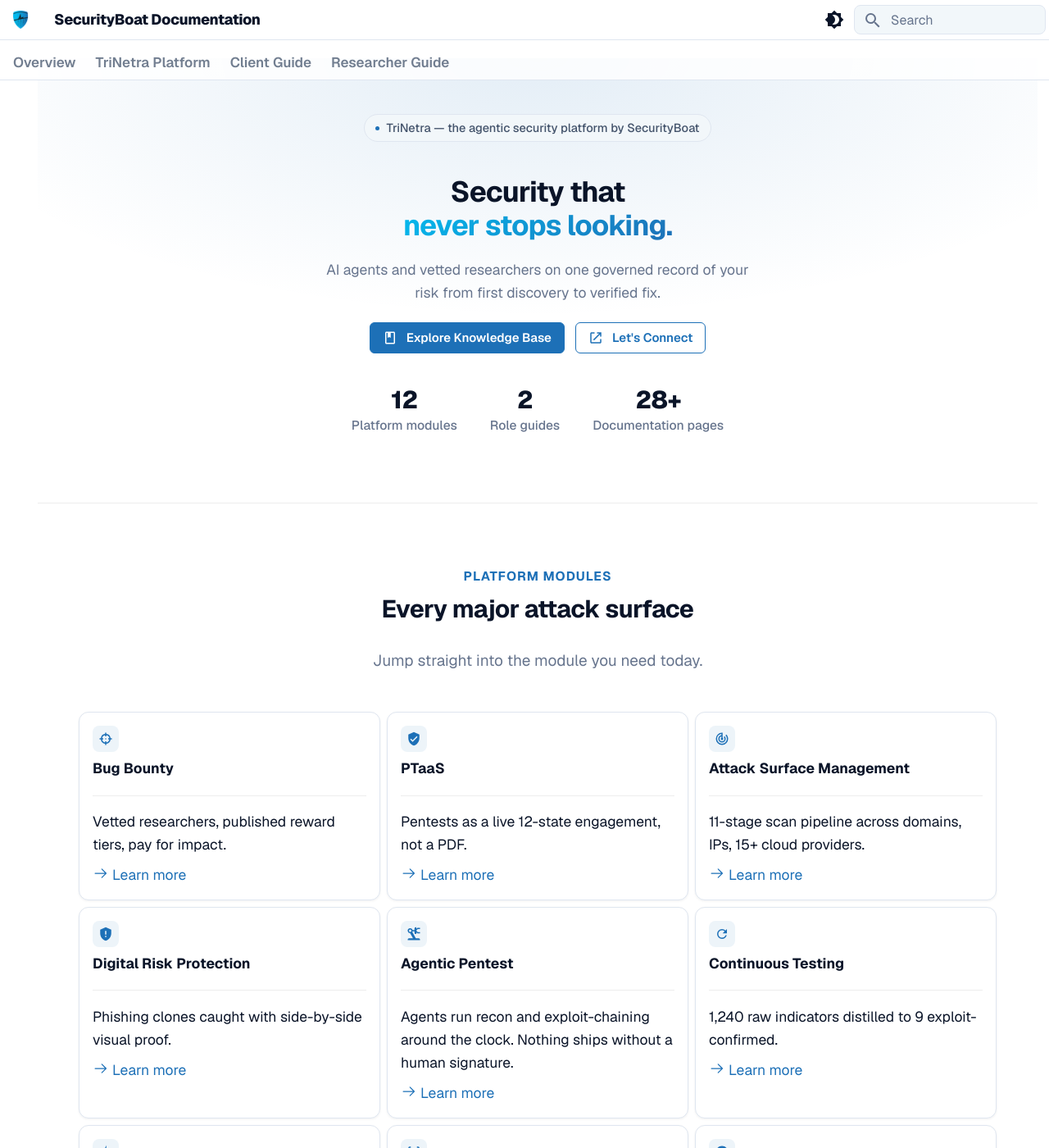
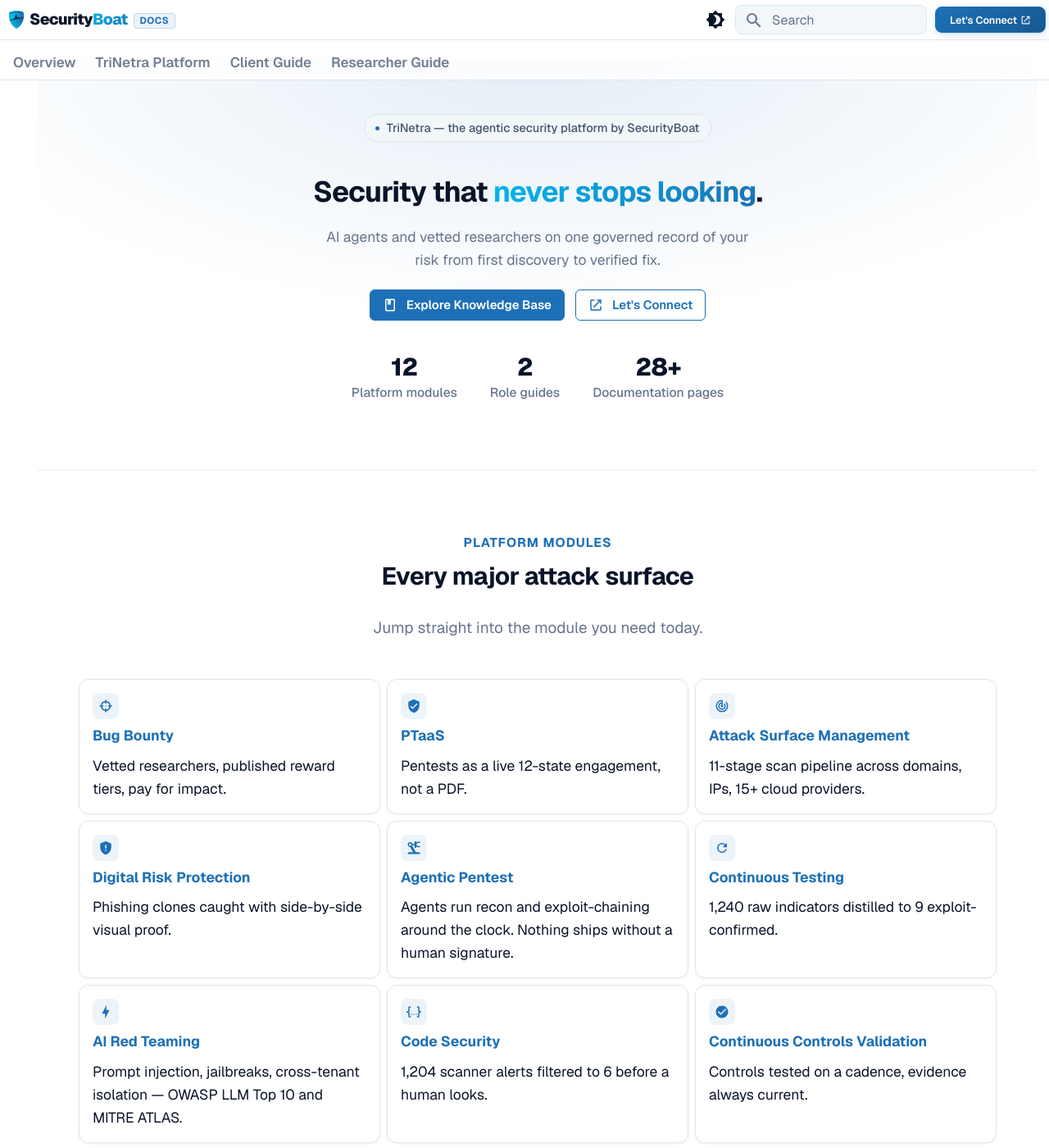
Before and after one commit to Securityboat/SB1-Knowladge-Base-, an MkDocs documentation site: the page built from docs/index.md, in a window 1280 px wide and 1400 px high. Shown: the whole window at 82% size. Built offline with MkDocs 1.6.1 and Material for MkDocs 9.7.7, drawn with Linux system fonts in a browser that asks for light colours; some of the changed text lies outside the part shown.

Commit message:
home page ui changes

```diff
--- a/docs/index.md
+++ b/docs/index.md
@@ -1,6 +1,5 @@
 ---
 hide:
-
   - navigation
   - toc
 ---
@@ -12,7 +11,7 @@
   TriNetra — the agentic security platform by SecurityBoat
 </span>
 
-<h1 class="sb-hero-title">Security that<br><span class="sb-hero-highlight">never stops looking.</span></h1>
+<h1 class="sb-hero-title">Security that <span class="sb-hero-highlight">never stops looking</span>.</h1>
 
 <p class="sb-hero-subtitle">
 AI agents and vetted researchers on one governed record of your risk from first discovery to verified fix.
@@ -56,139 +55,95 @@
 
 -   :material-target:
 
-    **Bug Bounty**
-
-    ---
+    [**Bug Bounty**](trinetra/bug-bounty.md)
 
     Vetted researchers, published reward tiers, pay for impact.
 
-    [:octicons-arrow-right-24: Learn more](trinetra/bug-bounty.md)
-
 -   :material-shield-check:
 
-    **PTaaS**
-
-    ---
+    [**PTaaS**](trinetra/ptaas.md)
 
     Pentests as a live 12-state engagement, not a PDF.
 
-    [:octicons-arrow-right-24: Learn more](trinetra/ptaas.md)
-
 -   :material-radar:
 
-    **Attack Surface Management**
-
-    ---
+    [**Attack Surface Management**](trinetra/attack-surface-management.md)
 
     11-stage scan pipeline across domains, IPs, 15+ cloud providers.
 
-    [:octicons-arrow-right-24: Learn more](trinetra/attack-surface-management.md)
-
 -   :material-shield-alert:
 
-    **Digital Risk Protection**
-
-    ---
+    [**Digital Risk Protection**](trinetra/digital-risk-protection.md)
 
     Phishing clones caught with side-by-side visual proof.
 
-    [:octicons-arrow-right-24: Learn more](trinetra/digital-risk-protection.md)
-
 -   :material-robot-industrial:
 
-    **Agentic Pentest**
-
-    ---
+    [**Agentic Pentest**](trinetra/agentic-pentest.md)
 
     Agents run recon and exploit-chaining around the clock. Nothing ships
     without a human signature.
 
-    [:octicons-arrow-right-24: Learn more](trinetra/agentic-pentest.md)
-
 -   :material-refresh:
 
-    **Continuous Testing**
-
-    ---
+    [**Continuous Testing**](trinetra/continuous-testing.md)
 
     1,240 raw indicators distilled to 9 exploit-confirmed.
 
-    [:octicons-arrow-right-24: Learn more](trinetra/continuous-testing.md)
-
 -   :material-lightning-bolt:
 
-    **AI Red Teaming**
-
-    ---
+    [**AI Red Teaming**](trinetra/ai-red-teaming.md)
 
     Prompt injection, jailbreaks, cross-tenant isolation — OWASP LLM Top 10
     and MITRE ATLAS.
 
-    [:octicons-arrow-right-24: Learn more](trinetra/ai-red-teaming.md)
-
 -   :material-code-json:
 
-    **Code Security**
-
-    ---
+    [**Code Security**](trinetra/code-security.md)
 
     1,204 scanner alerts filtered to 6 before a human looks.
 
-    [:octicons-arrow-right-24: Learn more](trinetra/code-security.md)
-
 -   :material-check-circle:
 
-    **Continuous Controls Validation**
-
-    ---
+    [**Continuous Controls Validation**](trinetra/continuous-controls-validation.md)
 
     Controls tested on a cadence, evidence always current.
 
-    [:octicons-arrow-right-24: Learn more](trinetra/continuous-controls-validation.md)
-
 -   :material-certificate:
 
-    **Trust Center**
-
-    ---
+    [**Trust Center**](trinetra/trust-center.md)
 
     SOC 2, RBI, sub-processor docs behind a request gate.
-
-    [:octicons-arrow-right-24: Learn more](trinetra/trust-center.md)
 
 </div>
 
 <div class="sb-section-header" markdown>
 
-### Managed Services
+<span class="sb-section-label">MANAGED SERVICES</span>
+
+## Senior security & incident leadership
+
+Expert leadership and rapid incident response whenever you need it.
 
 </div>
 
-<div class="grid cards trinetra-cards" markdown>
+<div class="grid cards trinetra-cards managed-cards" markdown>
 
--   :material-account:
+-   :material-account-tie:
 
-    **vCISO as a Service**
-
-    ---
+    [**vCISO as a Service**](trinetra/vciso.md)
 
     Senior security leadership on tap — strategy, board reporting, and
     regulator conversations run by practitioners who have delivered 1,000+
     pentests.
 
-    [:octicons-arrow-right-24: Learn more](trinetra/vciso.md)
+-   :material-shield-alert:
 
--   :material-security:
-
-    **Incident Response**
-
-    ---
+    [**Incident Response**](trinetra/incident-response.md)
 
     When something breaks through, the same team that knows your attack
     surface runs containment, forensics, and recovery — no cold-start
     onboarding mid-crisis.
-
-    [:octicons-arrow-right-24: Learn more](trinetra/incident-response.md)
 
 </div>
 
@@ -202,15 +157,11 @@
 
 -   [:material-domain: **Client Organisation Guide**](client/00-GETTING_STARTED.md)
 
-    ---
-
     Complete guide for client organization members, security managers, and
     compliance officers — covering assets, findings, engagements, and
     compliance reports.
 
 -   [:material-shield-search: **Security Researcher Guide**](researcher/00-GETTING_STARTED.md)
-
-    ---
 
     Detailed manual for security researchers, bug hunters, and penetration
     testers — onboarding, findings, payouts, and bug bounty programs.
@@ -226,7 +177,7 @@
 <div class="sb-footer-col sb-footer-brand-col">
   <div class="sb-footer-brand">
     <img src="images/logo.png" alt="SecurityBoat Shield Logo" class="sb-footer-logo" />
-    <span class="sb-footer-title">SecurityBoat</span>
+    <span class="sb-brand-logo"><span class="sb-brand-main">Security</span><span class="sb-brand-cyan">Boat</span></span><span class="sb-brand-tag">Docs</span>
   </div>
   <p class="sb-footer-desc">
     AI agents and vetted researchers on one governed record of your risk — from first discovery to verified fix.
--- /dev/null
+++ b/docs/javascripts/extra.js
@@ -0,0 +1,34 @@
+document.addEventListener("DOMContentLoaded", function () {
+  function formatLogoText() {
+    const topics = document.querySelectorAll(".md-header__topic .md-ellipsis");
+    topics.forEach(function (el) {
+      if (el.textContent.trim() === "SecurityBoat Documentation" || el.textContent.trim() === "SecurityBoat") {
+        el.innerHTML = '<span class="sb-brand-logo"><span class="sb-brand-main">Security</span><span class="sb-brand-cyan">Boat</span></span><span class="sb-brand-tag">Docs</span>';
+      }
+    });
+  }
+
+  function injectNavCTA() {
+    const headerInner = document.querySelector(".md-header__inner");
+    if (headerInner && !document.querySelector(".sb-nav-cta")) {
+      const ctaBtn = document.createElement("a");
+      ctaBtn.className = "sb-nav-cta";
+      ctaBtn.href = "https://securityboat.net/lets-connect";
+      ctaBtn.target = "_blank";
+      ctaBtn.innerHTML = `<span>Let's Connect</span><svg xmlns="http://www.w3.org/2000/svg" viewBox="0 0 24 24" width="13" height="13" fill="currentColor" style="vertical-align:-1px;margin-left:4px"><path d="M14 3v2h3.59l-9.83 9.83 1.41 1.41L19 6.41V10h2V3m-2 16H5V5h5V3H5c-1.11 0-2 .89-2 2v14c0 1.1.9 2 2 2h14c1.1 0 2-.9 2-2v-5h-2v5z"/></svg>`;
+      headerInner.appendChild(ctaBtn);
+    }
+  }
+
+  formatLogoText();
+  injectNavCTA();
+
+  if (typeof location$ !== "undefined") {
+    location$.subscribe(function () {
+      setTimeout(function () {
+        formatLogoText();
+        injectNavCTA();
+      }, 50);
+    });
+  }
+});
--- a/docs/stylesheets/extra.css
+++ b/docs/stylesheets/extra.css
@@ -161,11 +161,21 @@
    HEADER — transparent, matches securityboat.net
    ═══════════════════════════════════════════ */
 /* Header logo icon styling */
+.md-header__button.md-logo {
+  padding: 0.2rem 0.15rem !important;
+  margin-right: 0 !important;
+}
+
 .md-header__button.md-logo img,
 .md-header__button.md-logo svg {
   height: 22px !important;
   width: auto !important;
   object-fit: contain;
+}
+
+.md-header__title {
+  margin-left: 0.2rem !important;
+  padding-left: 0 !important;
 }
 
 [data-md-color-scheme="default"] .md-header {
@@ -199,6 +209,121 @@
   font-family: 'Geist', sans-serif !important;
   font-weight: 800 !important;
   letter-spacing: -0.02em;
+}
+
+/* Theme Toggle Button Hidden State Fix */
+.md-header__button.md-icon[for^="__palette_"][hidden] {
+  display: none !important;
+}
+
+/* Search Bar Line Height & Alignment Fix */
+.md-search,
+.md-search__inner,
+.md-search__form,
+.md-search__input,
+.md-search__label {
+  line-height: normal !important;
+}
+
+/* Navbar CTA Button matching securityboat.net */
+.sb-nav-cta {
+  display: inline-flex !important;
+  align-items: center !important;
+  justify-content: center !important;
+  height: 32px !important;
+  padding: 0 0.85rem !important;
+  border-radius: 8px !important;
+  font-family: 'Geist', 'Inter', sans-serif !important;
+  font-weight: 600 !important;
+  font-size: 12.5px !important;
+  text-decoration: none !important;
+  white-space: nowrap !important;
+  margin-left: 0.5rem !important;
+  transition: all 0.2s cubic-bezier(0.16, 1, 0.3, 1) !important;
+}
+
+[data-md-color-scheme="default"] .sb-nav-cta {
+  background: linear-gradient(135deg, #1d70b7 0%, #175a92 100%);
+  color: #ffffff !important;
+  box-shadow: 0 2px 8px rgba(29, 112, 183, 0.2);
+  border: 1px solid #1d70b7;
+}
+
+[data-md-color-scheme="default"] .sb-nav-cta:hover {
+  background: linear-gradient(135deg, #04baee 0%, #1d70b7 100%);
+  transform: translateY(-1px);
+  box-shadow: 0 4px 14px rgba(4, 186, 238, 0.3);
+}
+
+[data-md-color-scheme="slate"] .sb-nav-cta {
+  background: linear-gradient(135deg, #22d3f0 0%, #1d70b7 100%);
+  color: #050b17 !important;
+  font-weight: 700 !important;
+  box-shadow: 0 2px 10px rgba(34, 211, 240, 0.25);
+  border: none;
+}
+
+[data-md-color-scheme="slate"] .sb-nav-cta:hover {
+  background: linear-gradient(135deg, #38bdf8 0%, #22d3f0 100%);
+  transform: translateY(-1px);
+  box-shadow: 0 4px 16px rgba(34, 211, 240, 0.4);
+}
+
+/* Redesigned Brand Logo Text Components */
+.sb-brand-logo {
+  font-family: 'Geist', 'Inter', -apple-system, BlinkMacSystemFont, sans-serif;
+  font-size: 0.95rem;
+  font-weight: 850;
+  letter-spacing: -0.035em;
+  display: inline-flex;
+  align-items: center;
+}
+
+[data-md-color-scheme="default"] .sb-brand-main {
+  color: #0a1428;
+}
+
+[data-md-color-scheme="slate"] .sb-brand-main {
+  color: #ffffff;
+}
+
+.sb-brand-cyan {
+  background-image: linear-gradient(135deg, #04baee 0%, #1d70b7 100%);
+  -webkit-background-clip: text;
+  -webkit-text-fill-color: transparent;
+  background-clip: text;
+}
+
+[data-md-color-scheme="slate"] .sb-brand-cyan {
+  background-image: linear-gradient(135deg, #22d3f0 0%, #5b9fe6 100%);
+  -webkit-background-clip: text;
+  -webkit-text-fill-color: transparent;
+  background-clip: text;
+}
+
+.sb-brand-tag {
+  font-size: 0.58rem;
+  font-weight: 700;
+  padding: 0.08rem 0.35rem;
+  border-radius: 4px;
+  letter-spacing: 0.04em;
+  text-transform: uppercase;
+  vertical-align: middle;
+  margin-left: 0.35rem;
+  line-height: 1.2;
+  display: inline-block;
+}
+
+[data-md-color-scheme="default"] .sb-brand-tag {
+  background: rgba(16, 104, 191, 0.08);
+  color: #1d70b7;
+  border: 1px solid rgba(29, 112, 183, 0.2);
+}
+
+[data-md-color-scheme="slate"] .sb-brand-tag {
+  background: rgba(4, 186, 238, 0.12);
+  color: #38bdf8;
+  border: 1px solid rgba(4, 186, 238, 0.25);
 }
 
 /* ═══════════════════════════════════════════
--- a/mkdocs.yml
+++ b/mkdocs.yml
@@ -38,6 +38,9 @@
 
 extra_css:
   - stylesheets/extra.css
+
+extra_javascript:
+  - javascripts/extra.js
 
 extra:
   generator: false
```
Also changed, not shown: site/index.html.
